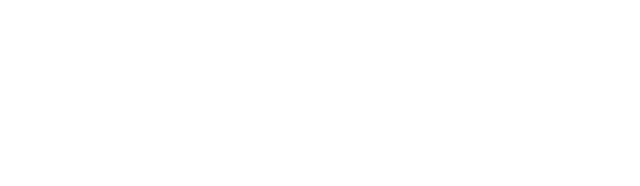
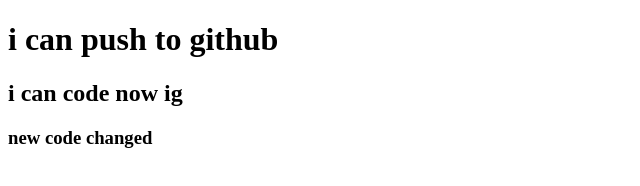
Before and after one commit to zidane75/my-second-repo, a plain HTML site: page index.html in a window 1280 px wide. Shown: the whole page, without its empty margins (0-640 px from the left). Drawn offline with Linux system fonts and the light colour scheme.

Commit message:
added header

```diff
--- a/index.html
+++ b/index.html
@@ -8,6 +8,9 @@
     </title>
 </head>
 <body>
+    <h1>i can push to github</h1>
+    <h2>i can code now ig</h2>
+    <h3>new code changed</h3>
 
 </body>
 </html>
--- /dev/null
+++ b/style.css
@@ -0,0 +1,3 @@
+p{
+    color: blue;
+}
```
